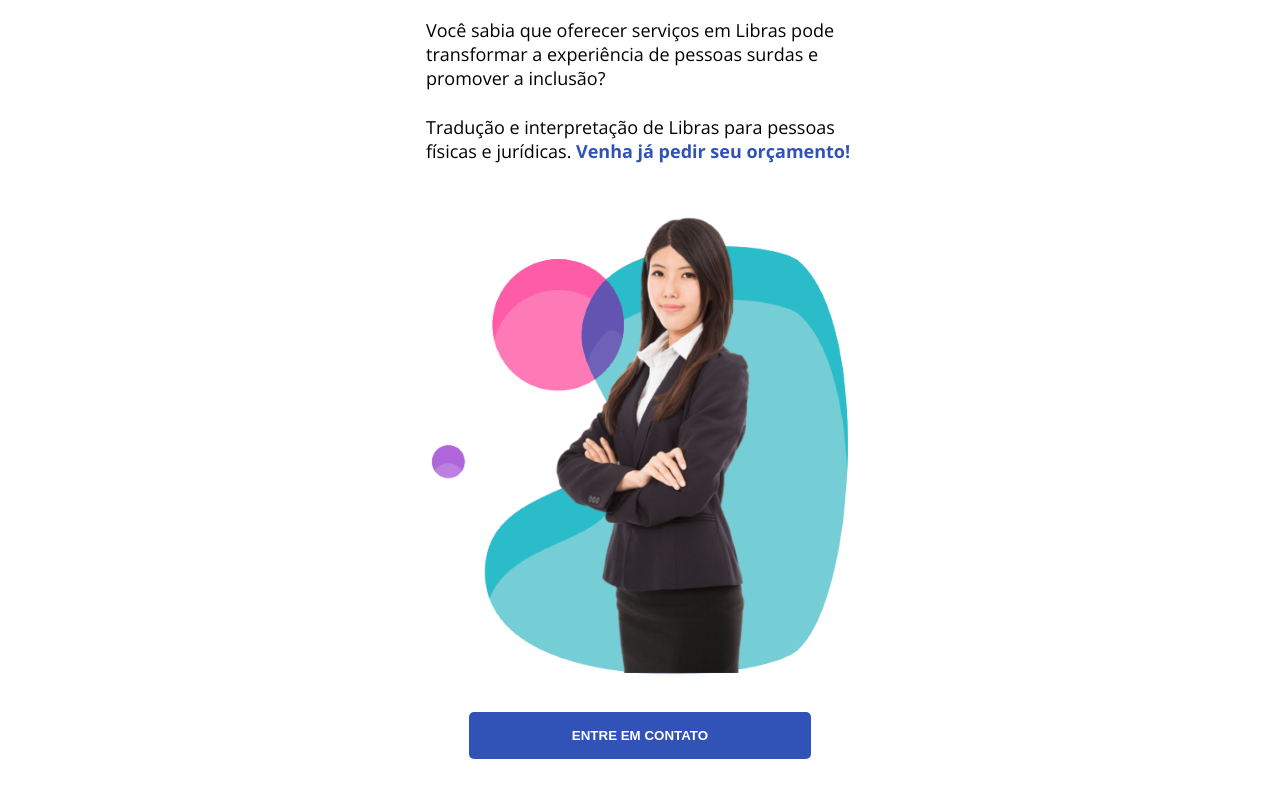
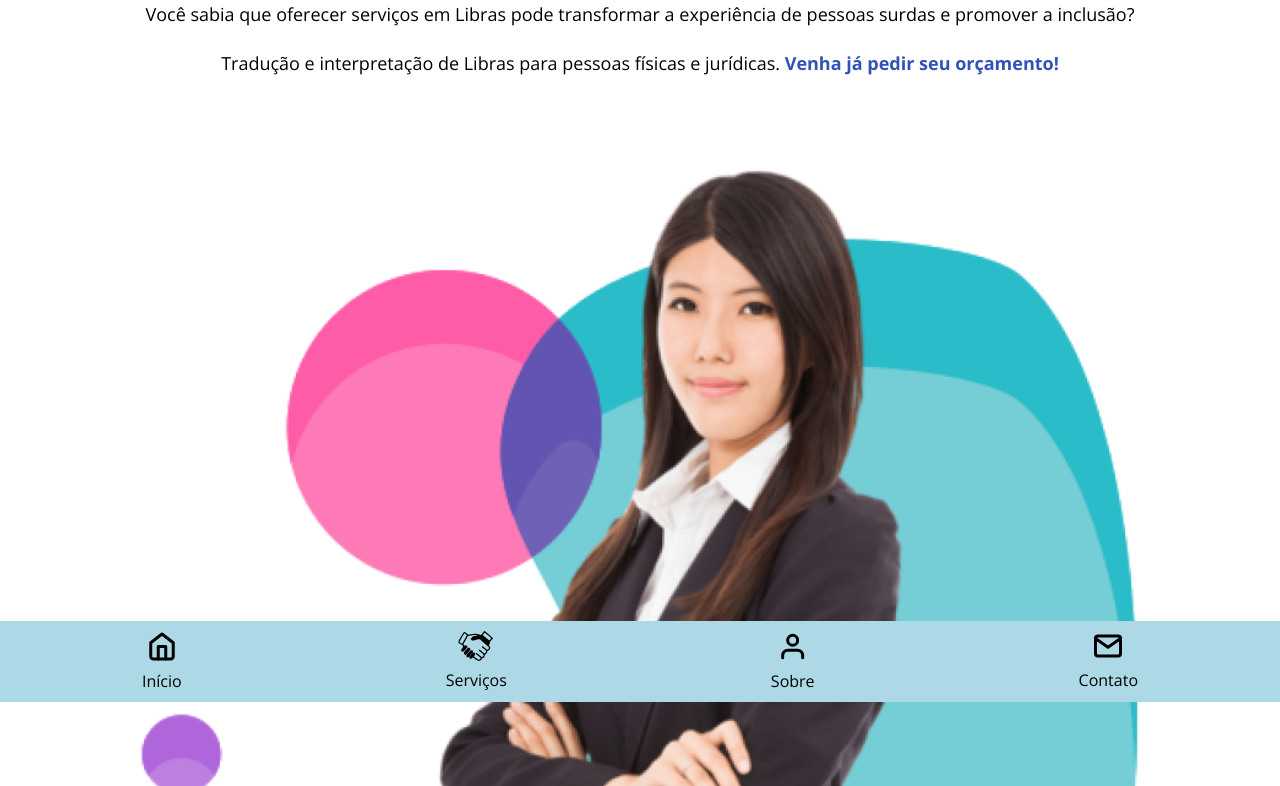
Before and after one commit to edukamoz/Libras_para_todos, a plain HTML site: page index.html in a window 1280 px wide. Shown: the part 98-884 px from the top of the page. Drawn offline with nearby package versions, Linux system fonts and the light colour scheme.

Commit message:
Finalizado header e ajustado para celulares
Falta carrossel e scroll behavior

```diff
--- a/index.html
+++ b/index.html
@@ -11,7 +11,7 @@
 
 <body>
 
-    <!-- <header>
+    <header>
 
         <nav>
 
@@ -44,7 +44,7 @@
 
         </nav>
 
-    </header> -->
+    </header>
 
     <main>
 
@@ -63,7 +63,7 @@
                     orçamento!</span>
             </p>
 
-            <img src="img/fundo-inicio.png" alt="Mulher de braços cruzados olhando fixamente para frente" width="428px">
+            <img src="img/fundo-inicio.png" alt="Mulher de braços cruzados olhando fixamente para frente">
 
             <button><a href="">Entre em contato</a></button>
 
@@ -95,7 +95,7 @@
 
             <h1>Sobre</h1>
             <h1 id="nome-lucelia">Lucélia Miranda Massoni</h1>
-            <img id="mae-da-amanda" src="img/Mãe-da-amanda.png" alt="foto da intérprete de libras" width="428px">
+            <img id="mae-da-amanda" src="img/Mãe-da-amanda.png" alt="foto da intérprete de libras">
             <div id="descricao_sobre">
                 <p>
                     Possui 20 anos de experiência com tradução e interpretação. Doutora em Humanidades e Artes com
--- a/style.css
+++ b/style.css
@@ -17,19 +17,10 @@
     --font-rodape: 14px;
 }
 
-html {
-    display: flex;
-    justify-content: center;
-}
-
 body {
     font-family: "Open Sans", sans-serif;
-    width: 428px;
+    scroll-behavior: smooth;
 }
-
-/* img {
-    width: 428px;
-} */
 
 textarea {
     resize: none;
@@ -80,7 +71,6 @@ p {
     justify-content:center;
     align-items: center;
     row-gap: 16px;
-
 }
 
 .card p {
@@ -118,26 +108,34 @@ a {
 
 section#inicio {
     gap: 25px;
+    margin-bottom: 25px;
+    padding: 5px;
+}
+
+section#sobre {
+    margin-top: 25px;
 }
 
 section {
-    margin-bottom: 50px;
     display: flex;
     align-items: center;
     flex-direction: column;
+}
+
+#inicio img, #sobre>img {
+    width: 80vw;
 }
 
 #servicos {
     padding-bottom: 25px;
 }
 
-
 #servicos, #contato {
     background-color: var(--cor-de-fundo);
 }
 
 hr {
-    margin-top: -20px;
+    /* margin-top: -20px; */
     height: 4px;
     width: 100%;
     background-image: linear-gradient(to right, #add8e600, #2ABCC8, #add8e600);
@@ -156,13 +154,13 @@ hr {
     padding: 12px;
     border-radius: 20px;
     text-align: center;
-    margin-top: -65px;
+    margin: -65px 5px 0 5px;
 }
 
 .redes-sociais {
     display: flex;
     width: 100%;
-    justify-content: space-between;
+    justify-content: space-around;
     margin: 25px 0;
 }
 
@@ -205,6 +203,7 @@ textarea {
 footer{
     background: rgba(155,155,155,0.53);
     padding-bottom: 25px;
+    margin-bottom: 80px;
 }
 
 .rodape{
@@ -257,3 +256,31 @@ ul{
 footer p{
     text-align: center;
 }
+
+/* ---------------------- Header ---------------------- */
+
+header {
+    position: fixed;
+    bottom: 0;
+    width: 100vw;
+    padding: 10px;
+    background-color: var(--cor-de-fundo);
+}
+
+nav ul li a{
+    display: flex;
+    flex-direction: column;
+    align-items: center;
+    gap: 8px;
+}
+
+nav ul {
+    display: flex;
+    flex-direction: row;
+    justify-content: space-around;
+}
+
+nav ul li a span {
+    color: black;
+    font-weight: 400;
+}
```
